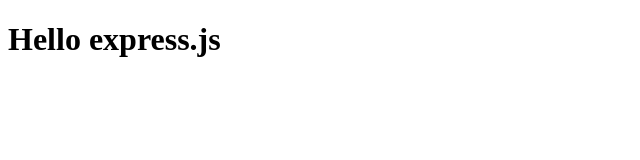
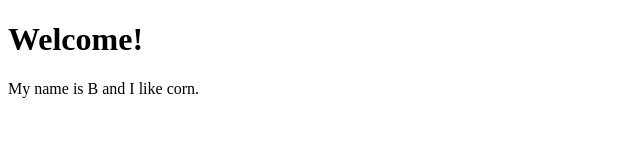
Before and after one commit to BGruenle/web-server, a website: page public/index.html in a window 1280 px wide. Shown: the whole page, without its empty margins (0-640 px from the left). Drawn offline with Linux system fonts and the light colour scheme.

Commit message:
new message

```diff
--- a/public/index.html
+++ b/public/index.html
@@ -5,6 +5,7 @@
     <title>My App</title>
   </head>
   <body>
-    <h1>Hello express.js</h1>
+    <h1><b>Welcome!</b></h1>
+    <p>My name is B and I like corn.</p>
   </body>
 </html>
```
